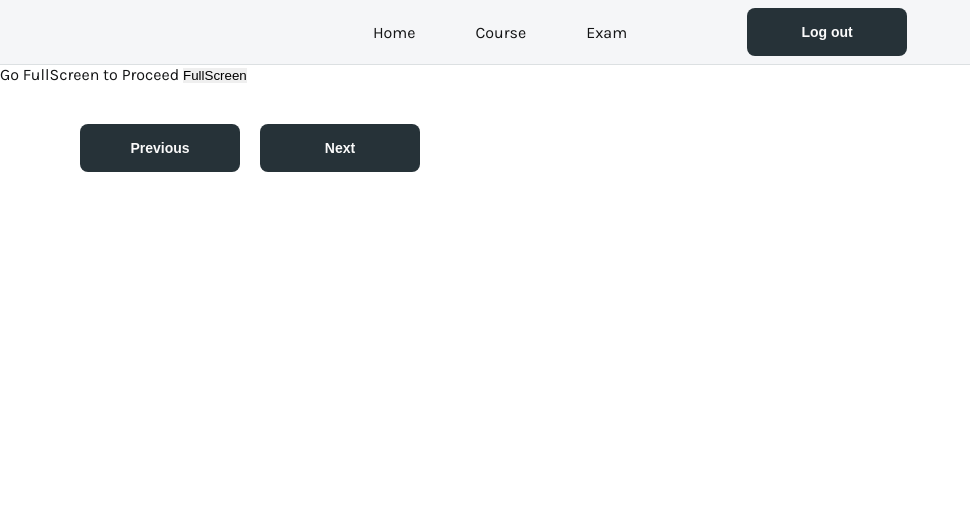
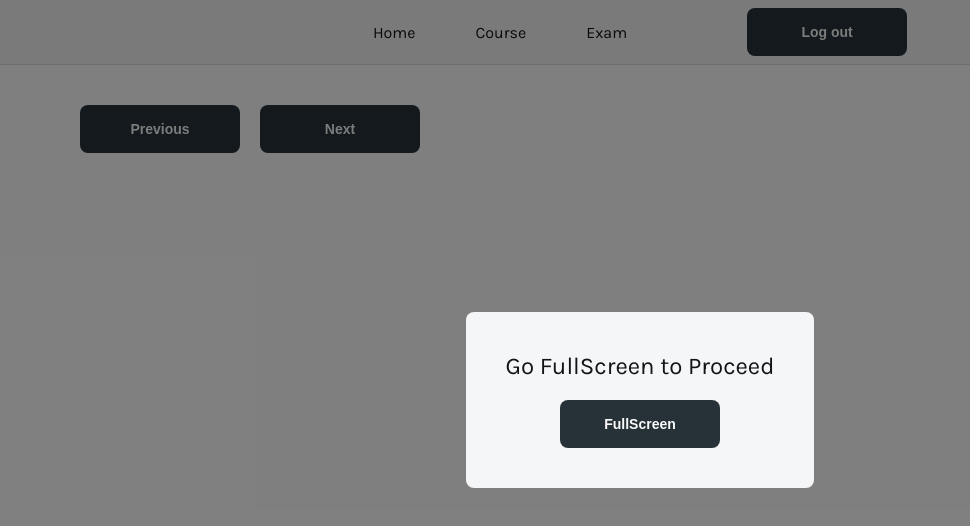
Before and after one commit to mritunjaysaha/final-year-project-fe, a React (Create React App) app: page /attempt/1 in a window 1280 px wide. Shown: the top 526 px of the page, without its empty margins (0-970 px from the left). Built offline with nearby package versions, Linux system fonts and the light colour scheme; no server answers.

Commit message:
added overlay for fullscreen alert

```diff
--- a/src/Components/Pages/AttemptPage/attemptPage.module.scss
+++ b/src/Components/Pages/AttemptPage/attemptPage.module.scss
@@ -3,6 +3,8 @@
 
 .attemptPageSection {
     padding: 4rem 8rem;
+
+
 
     .buttonContainer {
         width: max-content;
@@ -30,3 +32,44 @@
         margin-bottom: 2rem;
     }
 }
+
+
+.alertSection{
+    position: absolute;
+    left: 0;
+    top: 0;
+
+    display: grid;
+    place-items: center;
+
+
+    // background-color: rgba(0,0,0,0.1);
+    background-color: rgba(1,1,1,0.5);
+    height: 100vh;
+    width: 100vw;
+}
+
+.alertFullScreenArticle {
+    display: grid;
+    place-items: center;
+
+    background-color: $veryLightGrey;
+    border-radius: $border-radius-alpha;
+
+
+    width: max-content;
+height: max-content;
+
+    padding: 4rem;
+
+
+    z-index: 10000;
+
+    p{
+        font-size: $fs24;
+    }
+
+    button{
+        margin-top: 2rem;
+    }
+}
--- a/src/Components/Pages/AttemptPage/index.js
+++ b/src/Components/Pages/AttemptPage/index.js
@@ -156,10 +156,12 @@ export default function AttemptPage() {
 
     return (
         <section>
-            <article>
-                Go FullScreen to Proceed{" "}
-                <button onClick={handleFullScreenMode}>FullScreen</button>
-            </article>
+            <section className={styles.alertSection}>
+                <article className={styles.alertFullScreenArticle}>
+                    <p>Go FullScreen to Proceed </p>
+                    <Button onClick={handleFullScreenMode}>FullScreen</Button>
+                </article>
+            </section>
 
             <section className={styles.attemptPageSection}>
                 {!!questions.length ? (
```
